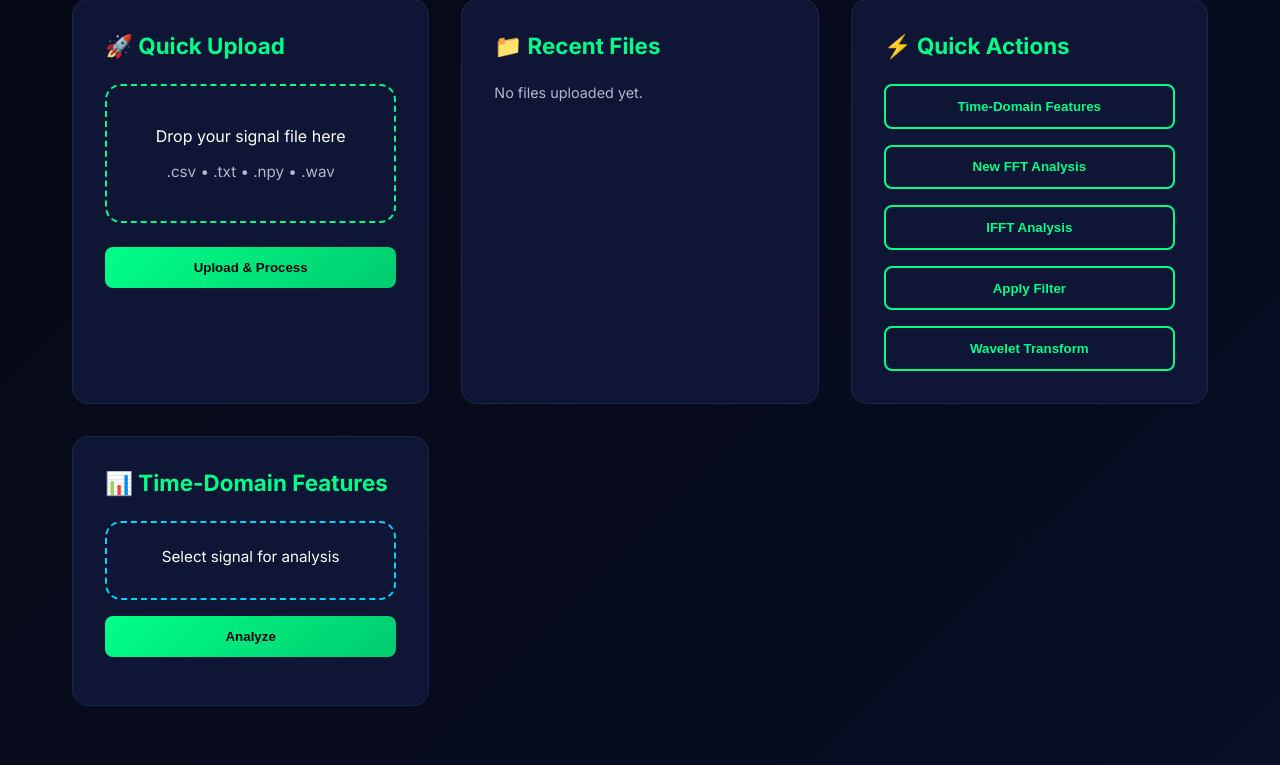
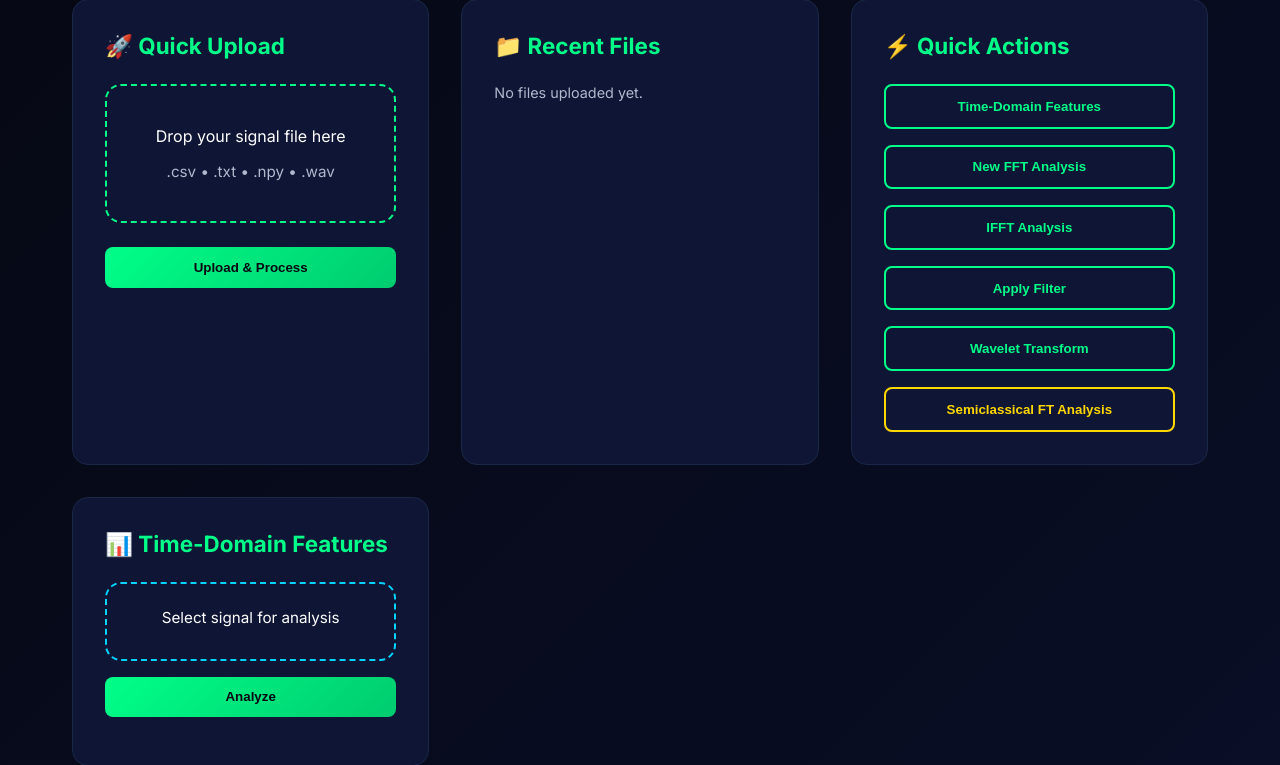
Before and after one commit to achawla4/leibnitz5, a Flask app: page /dashboard in a window 1280 px wide. Shown: the part 231-996 px from the top of the page. Run offline with Flask 2, Linux system fonts and the light colour scheme; the visitor is signed in with stand-in values (Sample User, id 1); data that the repository does not hold is empty; some libraries are stand-ins or nearby versions.

Commit message:
Add Semiclassical FT Analysis button to dashboard Quick Actions

```diff
--- a/templates/dashboard.html
+++ b/templates/dashboard.html
@@ -207,6 +207,7 @@
                     <button class="btn btn-secondary" onclick="window.location.href='/#upload-section'">IFFT Analysis</button>
                     <button class="btn btn-secondary" onclick="window.location.href='/#upload-section'">Apply Filter</button>
                     <button class="btn btn-secondary" onclick="window.location.href='/#upload-section'">Wavelet Transform</button>
+                    <button class="btn btn-secondary" onclick="window.location.href='/#upload-section'" style="border-color:#ffd700; color:#ffd700;">Semiclassical FT Analysis</button>
                 </div>
             </div>
 
```
